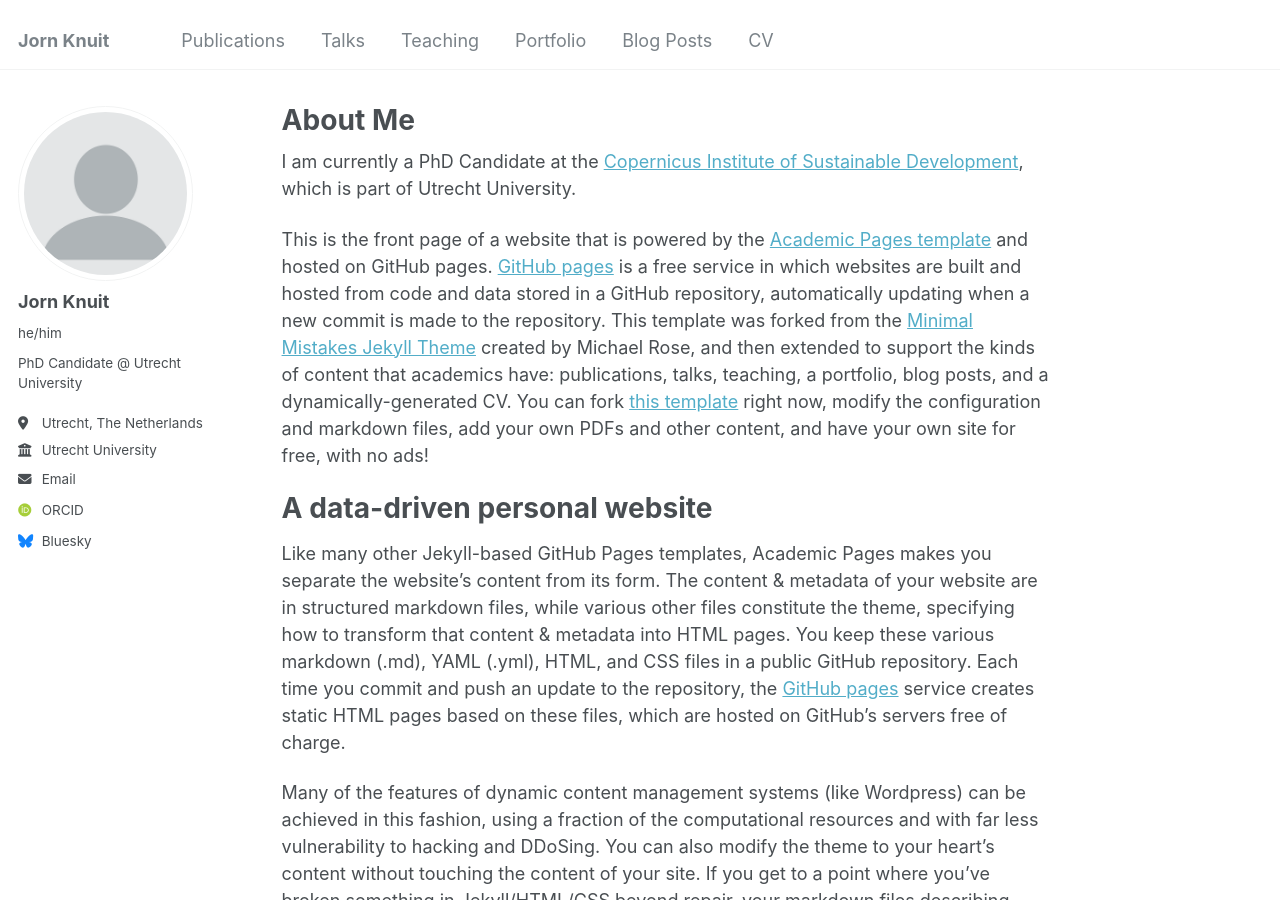
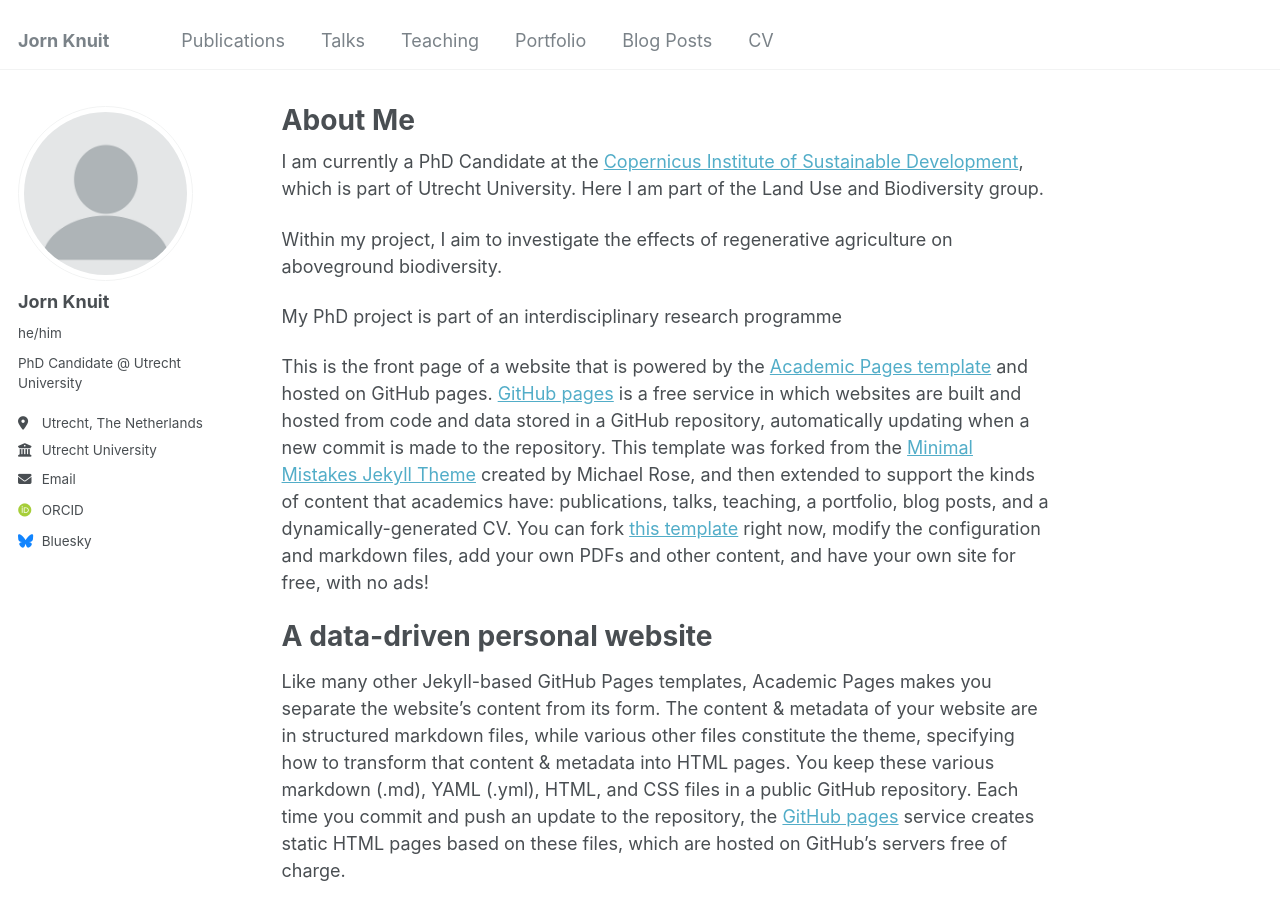
Before and after one commit to JornKnuit/JornKnuit.github.io, a Jekyll site: the page built from _pages/about.md, in a window 1280 px wide and 900 px high. Built offline with Jekyll 4.4.1, drawn with Linux system fonts in a browser that asks for light colours; some web fonts are replaced.

Commit message:
Update about.md

```diff
--- a/_pages/about.md
+++ b/_pages/about.md
@@ -7,7 +7,11 @@
   - /about.html
 ---
 
-I am currently a PhD Candidate at the [Copernicus Institute of Sustainable Development](https://www.uu.nl/en/research/copernicus-institute-of-sustainable-development), which is part of Utrecht University.
+I am currently a PhD Candidate at the [Copernicus Institute of Sustainable Development](https://www.uu.nl/en/research/copernicus-institute-of-sustainable-development), which is part of Utrecht University. Here I am part of the Land Use and Biodiversity group.
+
+Within my project, I aim to investigate the effects of regenerative agriculture on aboveground biodiversity.
+
+My PhD project is part of an interdisciplinary research programme
 
 
 
```
